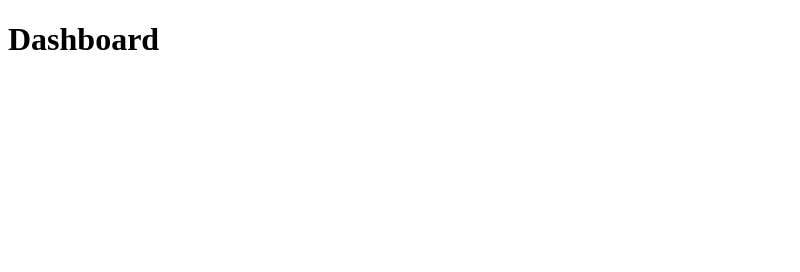
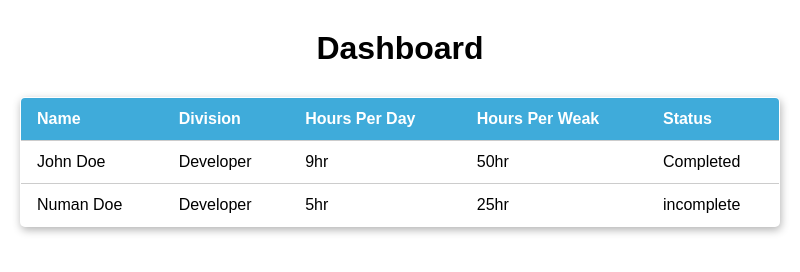
Before and after one commit to nomikhan777/desktop_app, an Electron app: page adminDashboard.html in a window 800 px wide. Drawn offline with Linux system fonts and the light colour scheme.

Commit message:
dashboard table

```diff
--- a/adminDashboard.html
+++ b/adminDashboard.html
@@ -5,8 +5,36 @@
     <meta http-equiv="X-UA-Compatible" content="IE=edge" />
     <meta name="viewport" content="width=device-width, initial-scale=1.0" />
     <title>Admin Dashboard</title>
+    <link rel="stylesheet" href="style.css" />
   </head>
   <body>
     <h1>Dashboard</h1>
+    <table>
+      <thead>
+        <tr>
+          <th>Name</th>
+          <th>Division</th>
+          <th>Hours Per Day</th>
+          <th>Hours Per Weak</th>
+          <th>Status</th>
+        </tr>
+      </thead>
+      <tbody>
+        <tr>
+          <td>John Doe</td>
+          <td>Developer</td>
+          <td>9hr</td>
+          <td>50hr</td>
+          <td>Completed</td>
+        </tr>
+        <tr>
+          <td>Numan Doe</td>
+          <td>Developer</td>
+          <td>5hr</td>
+          <td>25hr</td>
+          <td>incomplete</td>
+        </tr>
+      </tbody>
+    </table>
   </body>
 </html>
--- a/main.js
+++ b/main.js
@@ -15,7 +15,7 @@ function createWindow() {
   });
 
   // Load the index.html file
-  win.loadFile("index.html");
+  win.loadFile("adminDashboard.html");
 
   win.webContents.on("dom-ready", () => {
     // Access the element by id
--- a/style.css
+++ b/style.css
@@ -16,19 +16,25 @@ body {
 }
 
 table {
-    width: 100%;
+  width: 95%;
   border-collapse: collapse;
-    margin-top: 30px;
+  margin: 30px auto;
+  border: 1px solid #ccc;
+  border-radius: 5px;
+  box-shadow: 1px 3px 8px rgba(0, 0, 0, 0.3);
+  overflow: hidden;
 }
 
-  th, td {
+th,
+td {
   padding: 12px 16px;
   text-align: left;
   border-bottom: 1px solid #ccc;
 }
 
 th {
-    background-color: #f2f2f2;
+  background-color: #3fabda;
+  color: white;
 }
 
 tr:hover {
```
Lines whose indentation alone changed are shown as unchanged.
